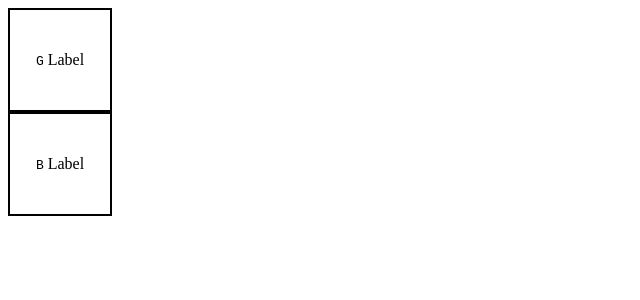
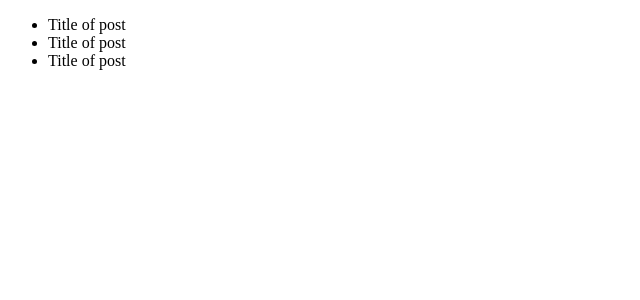
Before and after one commit to terranceleeg/drumkit, a Jekyll site: the page built from index.md, in a window 1280 px wide. Shown: the top 300 px of the page, without its empty margins (0-640 px from the left). Built offline with Jekyll 4.4.1, drawn with Linux system fonts in a browser that asks for light colours.

Commit message:
hardcoded the title

```diff
--- a/_layouts/default.html
+++ b/_layouts/default.html
@@ -44,18 +44,13 @@ function removeTransition(e) {
 </head>
 <body>
 
-<div class="keys">
-    <div data-key="71" class="key">
-      <kbd>G</kbd>
-      <span class="sound">Label</span>
-    </div>
-</div>
-<div class="keys">
-    <div data-key="66" class="key">
-      <kbd>B</kbd>
-      <span class="sound">Label</span>
-    </div>
-</div>
+    <ul>
+    {% for post in site.posts %}
+
+        <li>Title of post</li>
+
+{% endfor %}
+    </ul>
 
 <audio data-key="71" src="https://s3-us-west-2.amazonaws.com/s.cdpn.io/1145795/clap.wav"></audio>
 <audio data-key="66" src="https://s3-us-west-2.amazonaws.com/s.cdpn.io/1147877/boom.wav"></audio>
```
